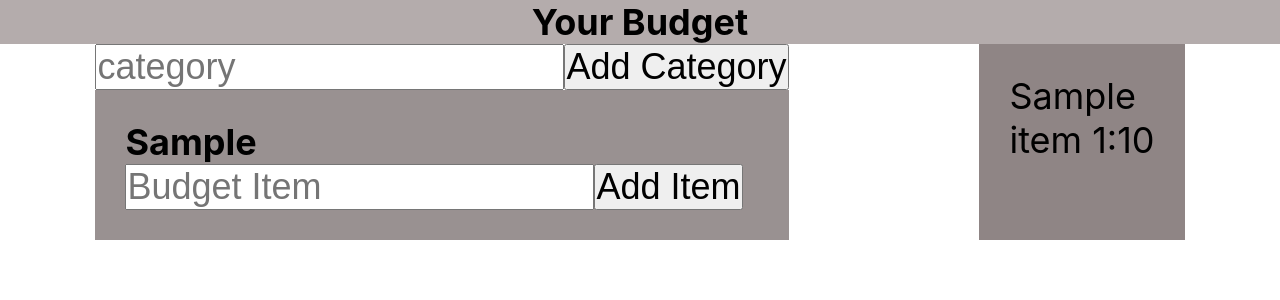
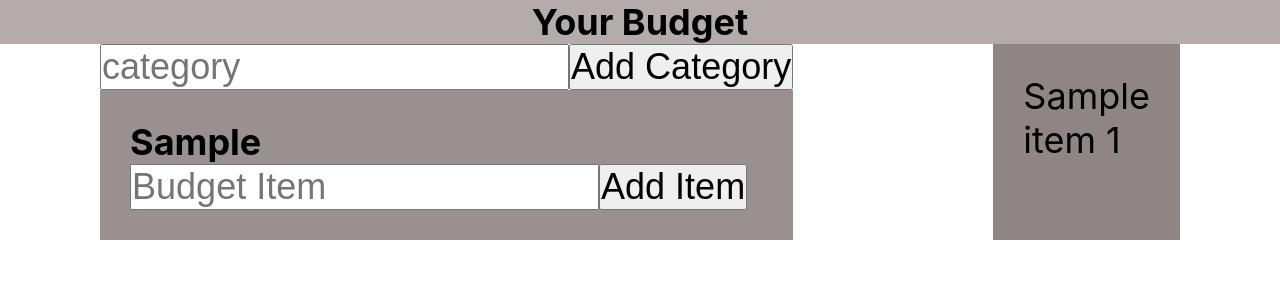
Before and after one commit to PhilCodesNow/budget-app, a React (Create React App) app: page / in a window 1280 px wide. Both pictures are taken after typing "Sample" into the empty fields and a click on the button "Add Category". Shown: the top 300 px of the page. Built offline with nearby package versions, Linux system fonts and the light colour scheme.

Commit message:
got each category subitems working

```diff
--- a/src/App.js
+++ b/src/App.js
@@ -15,6 +15,7 @@ function App() {
   const budgetItemRef = useRef()
   const budgetItemPriceRef = useRef()
   const [budgetItems, setBudgetItems] = useState([])
+  const [currentValue, setCurrentValue] = useState([])
 
   const newCategoryRef = useRef()
   const [budgetCategories, setBudgetCategories] = useState([])
@@ -32,13 +33,15 @@ function App() {
     console.log(budgetCategories)
   },[budgetCategories])
 
-  function handleItemInputChange(ID) {
-    console.log('changed')
+  function handleItemInputChange(e) {
+    setCurrentValue(e.target.value)
+    console.log(currentValue)
   }
   function handleNewItemSubmit(id){
     let arrayIndex = budgetCategories.findIndex(budgetCategory => budgetCategory.id === id)
     let newArray = budgetCategories
-    newArray[arrayIndex].items[0].name = 'item 2'
+    newArray[arrayIndex].items[0].name = currentValue
+    // newArray[arrayIndex].items[...prevItems, 'item this']
     setBudgetCategories([...newArray])
   }
 
@@ -66,7 +69,7 @@ function App() {
     if(category === '') return
    setBudgetCategories(prevCategories => {
     // localStorage.setItem('localStorageBudgetCategories', [...prevCategories, {name: category, items: 'items'}])
-    return [...prevCategories, {id: uuidv4(), name: category, items: [{name: 'item 1', price: 10}]}]
+    return [...prevCategories, {id: uuidv4(), name: category, items: [{name: 'item 1'}]}]
 
     })
 
--- a/src/Category.js
+++ b/src/Category.js
@@ -28,13 +28,8 @@ function Category(props) {
                 type="text"
                 placeholder="Budget Item"
                 name="budgetItem"
+                onChange={handleItemInputChange}
                 />
-                {/* <input
-                type="text"
-                placeholder="Price"
-                name="budgetItemPrice"
-                onChange={}
-                /> */}
                 <button onClick={() => handleNewItemSubmit(id)}>Add Item</button>
             </form>
         </div>
--- a/src/Output.js
+++ b/src/Output.js
@@ -40,8 +40,8 @@ function Output({ budgetItems, setBudgetItems, budgetCategories }) {
                                                     {
                                                     category.items.map((item, index) => {
                                                         return <div key={index}>
-                                                            {item.name}:
-                                                            {item.price}
+                                                            {item.name}
+
                                                             </div>
                                                     })
                                                     }
```
Also changed, not shown: 1 other file (tests, documents, lock files or other folders).
